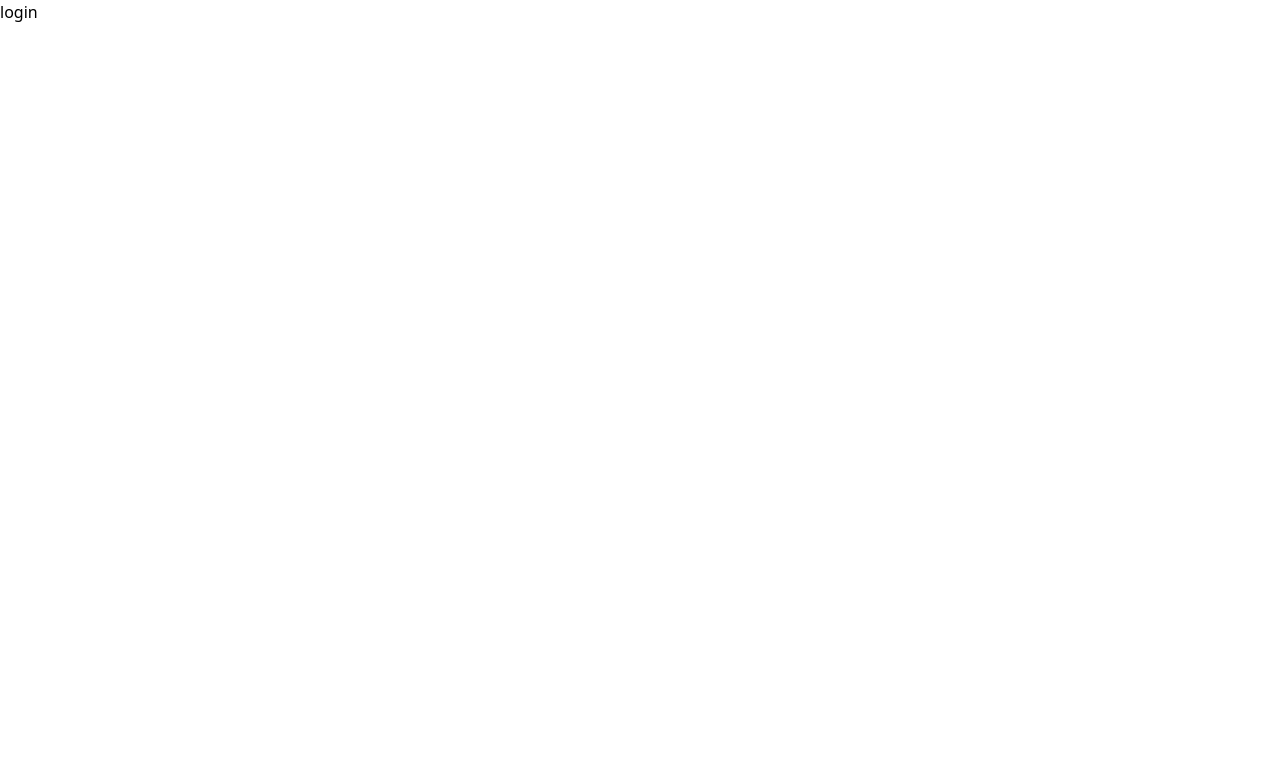
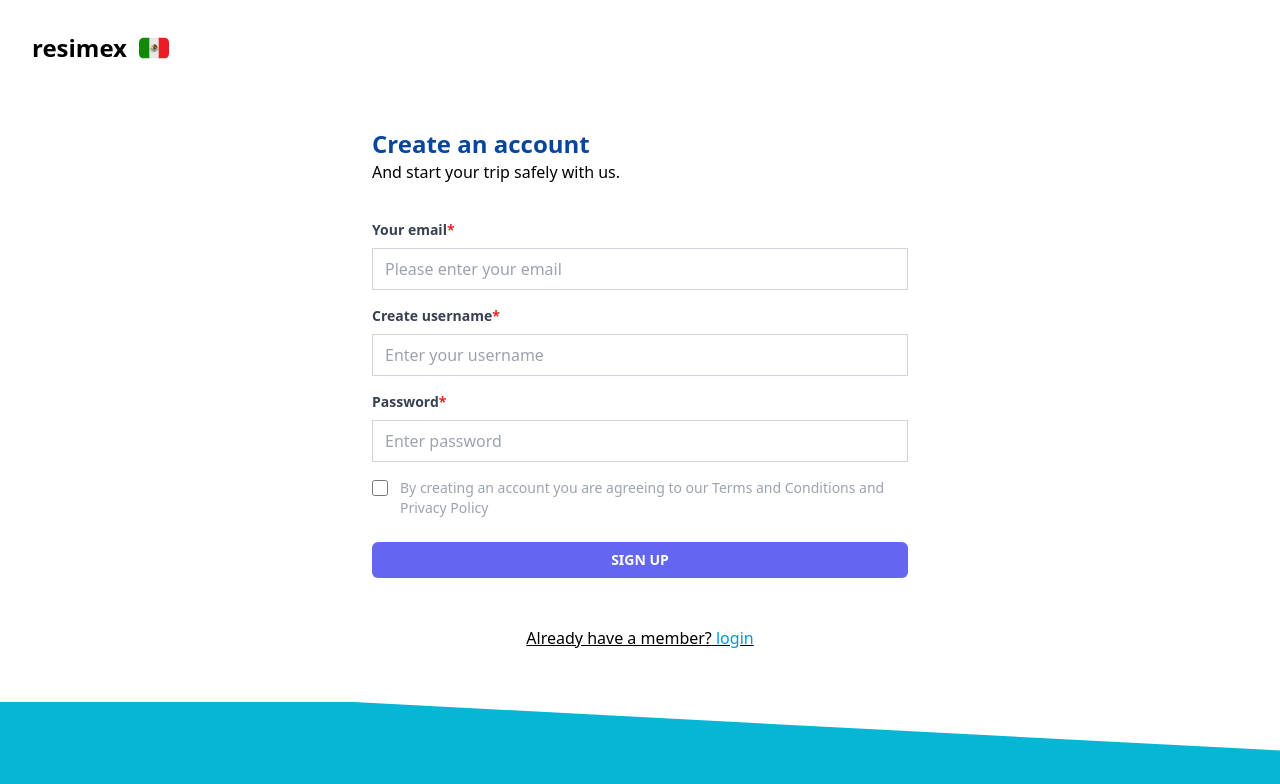
Before and after one commit to stain-franco/next-project, a Next.js app: page /auth/login in a window 1280 px wide. Shown: the top 784 px of the page. Built offline with nearby package versions, Linux system fonts and the light colour scheme.

Commit message:
feat: se añadio la pagina de login en formato celular el diseño no esta del todo completo

```diff
--- a/pages/auth/login.tsx
+++ b/pages/auth/login.tsx
@@ -1,9 +1,153 @@
+import Image from 'next/image';
+import Link from 'next/link';
+import flagMexico from '../../public/images/emojione-v1_flag-for-mexico.svg';
 const login = () => {
   return (
-    <div>
-      <h1>login</h1>
-    </div>
+    <>
+      <header className="max max-w-screen-xl mx-auto h-24 xs:flex xs:justify-start xs:items-center xs:p-8 xs:gap-3">
+        <h1 className="font-bold text-2xl">resimex</h1>
+        <Image src={flagMexico} alt="logo" width={30} />
+      </header>
+      <main className="max-w-screen-xl mx-auto">
+        <section className="xs:p-8 sm:max-w-[600px] mx-auto mb-5">
+          <h2 className="font-semibold text-2xl text-DarkBlue">
+            Create an account
+          </h2>
+          <span>And start your trip safely with us.</span>
+          <form className="w-full mx-auto rounded-md pt-9 mb-12">
+            <div className="mb-4">
+              <label
+                className="block text-gray-700 text-sm font-bold mb-2"
+                htmlFor="email"
+              >
+                Your email{''}
+                <span className="text-color text-red-600">*</span>
+              </label>
+              <input
+                className="w-full px-3 py-2 border border-gray-300  focus:outline-none focus:border-indigo-500"
+                type="email"
+                id="email"
+                name="email"
+                placeholder="Please enter your email"
+              ></input>
+            </div>
+            <div className="mb-4">
+              <label
+                className="block text-gray-700 text-sm font-bold mb-2"
+                htmlFor="name"
+              >
+                Create username{''}
+                <span className="text-color text-red-600">*</span>
+              </label>
+              <input
+                className="w-full px-3 py-2 border border-gray-300 focus:outline-none focus:border-indigo-500"
+                type="text"
+                id="name"
+                name="name"
+                placeholder="Enter your username"
+              ></input>
+            </div>
+            <div className="mb-4">
+              <label
+                className="block text-gray-700 text-sm font-bold mb-2"
+                htmlFor="password"
+              >
+                Password{''}
+                <span className="text-color text-red-600">*</span>
+              </label>
+              <input
+                className="w-full px-3 py-2 border border-gray-300 focus:outline-none focus:border-indigo-500"
+                type="password"
+                id="password"
+                name="password"
+                placeholder="Enter password"
+              ></input>
+            </div>
+            <div className="flex items-start mb-6">
+              <div className="flex items-center h-5">
+                <input
+                  id="remember"
+                  aria-describedby="remember"
+                  type="checkbox"
+                  className="bg-gray-50 border-gray-300 focus:ring-3 focus:ring-blue-300 h-4 w-4 rounded"
+                ></input>
+              </div>
+              <div className="text-sm ml-3">
+                <label htmlFor="remember" className="font-normal text-gray-400">
+                  By creating an account you are agreeing to our Terms and
+                  Conditions and Privacy Policy
+                </label>
+              </div>
+            </div>
+            <button
+              className="w-full bg-indigo-500 text-white text-sm font-bold py-2 px-4 rounded-md hover:bg-indigo-600 transition duration-300"
+              type="submit"
+            >
+              SIGN UP
+            </button>
+          </form>
+          <Link href="/" className="underline block text-center">
+            Already have a member?
+            <span className="text-blue"> login</span>
+          </Link>
+        </section>
+        <div className="xs:w-full xs:h-[25.125rem] xs:relative xs:overflow-hidden xs:-z-10">
+          <div className="xs:w-full xs:h-[435px] xs:absolute xs:-bottom-12 xs:skew-y-3 bg-cyan-500"></div>
+          <div className="flex gap-8 p-6 relative z-10 top-[15%] justify-evenly">
+            <div className="bg-emerald-500 min-w-[10.1875rem] min-h-[16.1875rem]">
+              IMAGE
+            </div>
+            <blockquote className="flex flex-col justify-center gap-4 sm:max-w-[250px]">
+              <p>
+                “This product allows you to collaborate, experiment, and test
+                much more effectively and efficiently.”
+              </p>
+              <footer>John connor</footer>
+              <span>dinamarca</span>
+            </blockquote>
+          </div>
+        </div>
+      </main>
+    </>
   );
 };
 
 export default login;
+
+{
+  /* <form className="w-full max-w-sm mx-auto bg-white p-8 rounded-md shadow-md">
+      <div className="mb-4">
+        <label className="block text-gray-700 text-sm font-bold mb-2" for="name">Name</label>
+        <input className="w-full px-3 py-2 border border-gray-300 rounded-md focus:outline-none focus:border-indigo-500"
+          type="text" id="name" name="name" placeholder="John Doe">
+      </div>
+      <div className="mb-4">
+        <label className="block text-gray-700 text-sm font-bold mb-2" for="email">Email</label>
+        <input className="w-full px-3 py-2 border border-gray-300 rounded-md focus:outline-none focus:border-indigo-500"
+          type="email" id="email" name="email" placeholder="john@example.com">
+      </div>
+      <div className="mb-4">
+        <label className="block text-gray-700 text-sm font-bold mb-2" for="password">Password</label>
+        <input className="w-full px-3 py-2 border border-gray-300 rounded-md focus:outline-none focus:border-indigo-500"
+          type="password" id="password" name="password" placeholder="********">
+      </div>
+      <div className="mb-4">
+        <label className="block text-gray-700 text-sm font-bold mb-2" for="confirm-password">Confirm Password</label>
+        <input className="w-full px-3 py-2 border border-gray-300 rounded-md focus:outline-none focus:border-indigo-500"
+          type="password" id="confirm-password" name="confirm-password" placeholder="********">
+      </div>
+      <button
+        className="w-full bg-indigo-500 text-white text-sm font-bold py-2 px-4 rounded-md hover:bg-indigo-600 transition duration-300"
+        type="submit">Register</button>
+    </form> */
+}
+
+{
+  /* <section>
+<h2 className="font-semibold text-3xl">Create an account</h2>
+<span>And start your trip safely with us.</span>
+<form>
+  <label htmlFor="">Your email</label>
+</form>
+</section> */
+}
```
